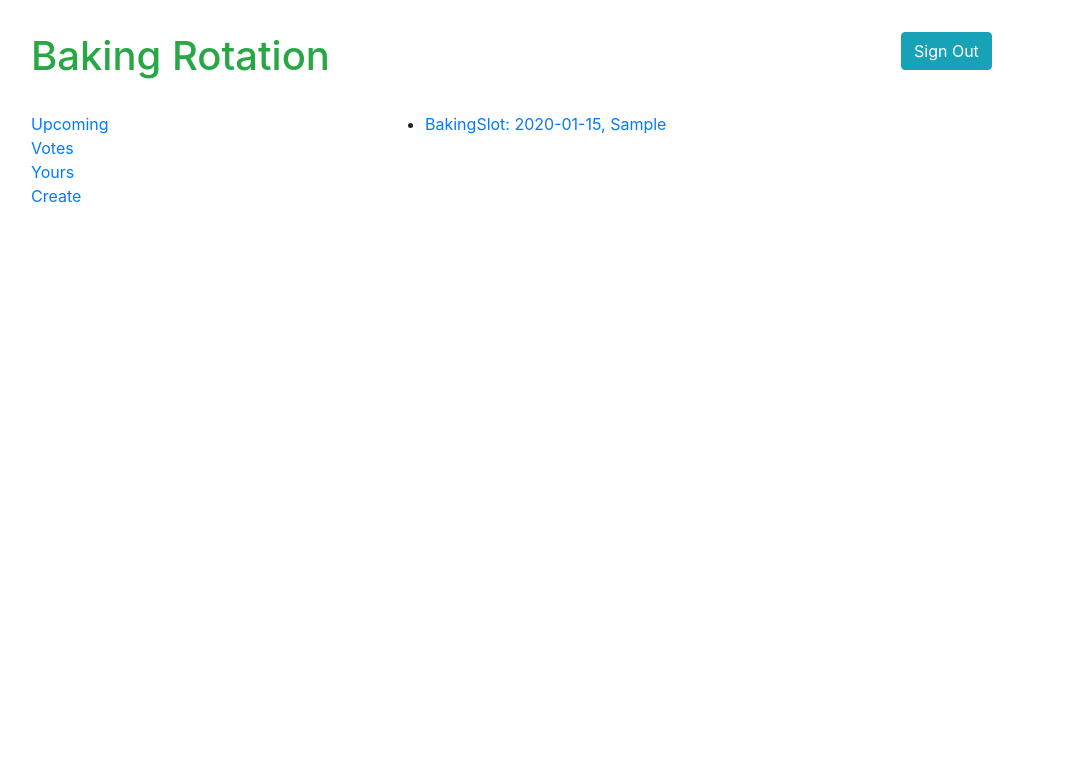
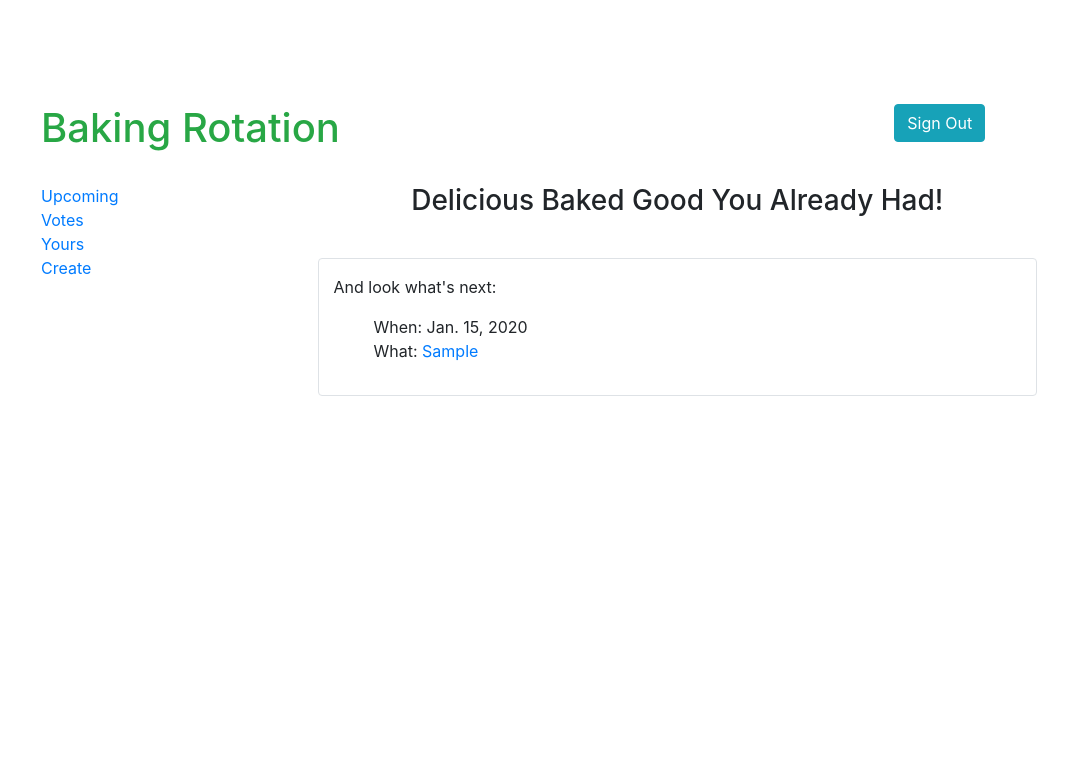
Before and after one commit to CarMin15/bakery_rotation, a Django app: page /bakery_rotation/ in a window 1280 px wide. Shown: the top 767 px of the page, without its empty margins (93-1161 px from the left). Run offline with Django 3.2, Linux system fonts and the light colour scheme; a user stored in the database is signed in; tables that the repository leaves empty hold one stand-in row (values such as "Sample post"); some libraries are stand-ins or nearby versions.

Commit message:
changed index page + styling

```diff
--- a/bakery_rotation/static/baking_rotation/style.css
+++ b/bakery_rotation/static/baking_rotation/style.css
@@ -1,5 +1,6 @@
 body {
-  margin: 2rem;
+  margin: 3rem;
+  padding: 2rem;
 }
 
 ul.item-list {
--- a/bakery_rotation/templates/baking_rotation/base.jinja
+++ b/bakery_rotation/templates/baking_rotation/base.jinja
@@ -14,13 +14,13 @@
   </header>
   <div class="container">
     <div class="row m-4">
-      <ul class="col-4 item-list">
+      <ul class="col-3 item-list">
         <li><a href="/bakery_rotation/upcoming">Upcoming</a></li>
         <li><a href="/bakery_rotation/votes">Votes</a></li>
         <li><a href="/bakery_rotation/yours">Yours</a></li>
         <li><a href="/bakery_rotation/create">Create</a></li>
       </ul>
-      <div class="col-8">
+      <div class="col-9">
       {% block content %}{% endblock %}
       </div>
     </div>
--- a/bakery_rotation/templates/baking_rotation/details.jinja
+++ b/bakery_rotation/templates/baking_rotation/details.jinja
@@ -1,4 +1,5 @@
 <div>
+  <span>Get ready for this!</span>
   <div>{{ item.item }}</div>
   <div>{{ item.date}}</div>
   <div>{{ item.img }}</div>
--- a/bakery_rotation/templates/baking_rotation/index.jinja
+++ b/bakery_rotation/templates/baking_rotation/index.jinja
@@ -1,15 +1,36 @@
 {% extends "baking_rotation/base.jinja" %}
+{% load static %}
 
 {% block content %}
 
-{% if baking_list %}
-  <ul>
-    {% for item in baking_list %}
-      <li><span>{{ date }}</span><a href="{% url 'details' item.id %}">{{ item }}</a></li>
-    {% endfor %}
-  </ul>
-  {% else %}
-  <p>There is no baking items :(</p>
-{% endif%}
+<div>
+  <h3 class="text-center">Delicious Baked Good You Already Had!</h3>
+  <div>
+    <div class="container">
+      <div class="row">
+        {% for item in items %}
+          <div class="col-3 py-3">
+            <img src="{{item.pic}}"/ class="img-thumbnail">
+          </div>
+        {% endfor %}
+      </div>
+      <div class="row my-3 p-3">
+        <div class="col-12 border rounded py-3">
+          <p>
+            And look what's next:
+          </p>
+          <ul class="item-list">
+            <li>
+              When: {{ upcoming.date }}
+            </li>
+            <li>
+              What: <a href="/bakery_rotation/details/{{ upcoming.id }}">{{ upcoming.item }}</a>
+            </li>
+          </ul>
+        </div>
+      </div>
+    </div>
+  </div>
+</div>
 
 {% endblock %}
--- a/bakery_rotation/views.py
+++ b/bakery_rotation/views.py
@@ -9,9 +9,20 @@ from django.http import HttpResponse
 
 @login_required
 def index(request):
-    baking_list = BakingSlot.objects.order_by('-date')
+    items = BakingSlot.objects.filter(
+        date__lt=datetime.datetime.today()
+    ).order_by('-date')
+
+    upcoming = BakingSlot.objects.filter(
+        date__gt=datetime.datetime.today()
+    ).order_by('date').first()
+
+    for item in items:
+        item.pic = 'https://food.fnr.sndimg.com/content/dam/images/food/fullset/2008/3/25/0/latin_churros.jpg.rend.hgtvcom.826.620.suffix/1383061070644.jpeg'
+
     context = {
-        'baking_list': baking_list
+        'items': items,
+        'upcoming': upcoming,
     }
 
     return render(request, 'baking_rotation/index.jinja', context)
@@ -29,12 +40,11 @@ def details(request, item_id):
 
 @login_required
 def upcoming(request):
-    item = BakingSlot.objects.filter(
-        date__gt=datetime.datetime.today()
-    ).order_by('date').first()
+    baking_list = BakingSlot.objects.order_by('-date')
     context = {
-        'item': item,
+        'baking_list': baking_list
     }
+
     return render(request, 'baking_rotation/upcoming.jinja', context)
 
 
```
Also changed, not shown: bakery_rotation/templates/baking_rotation/upcoming.jinja (+9 -16 lines).
